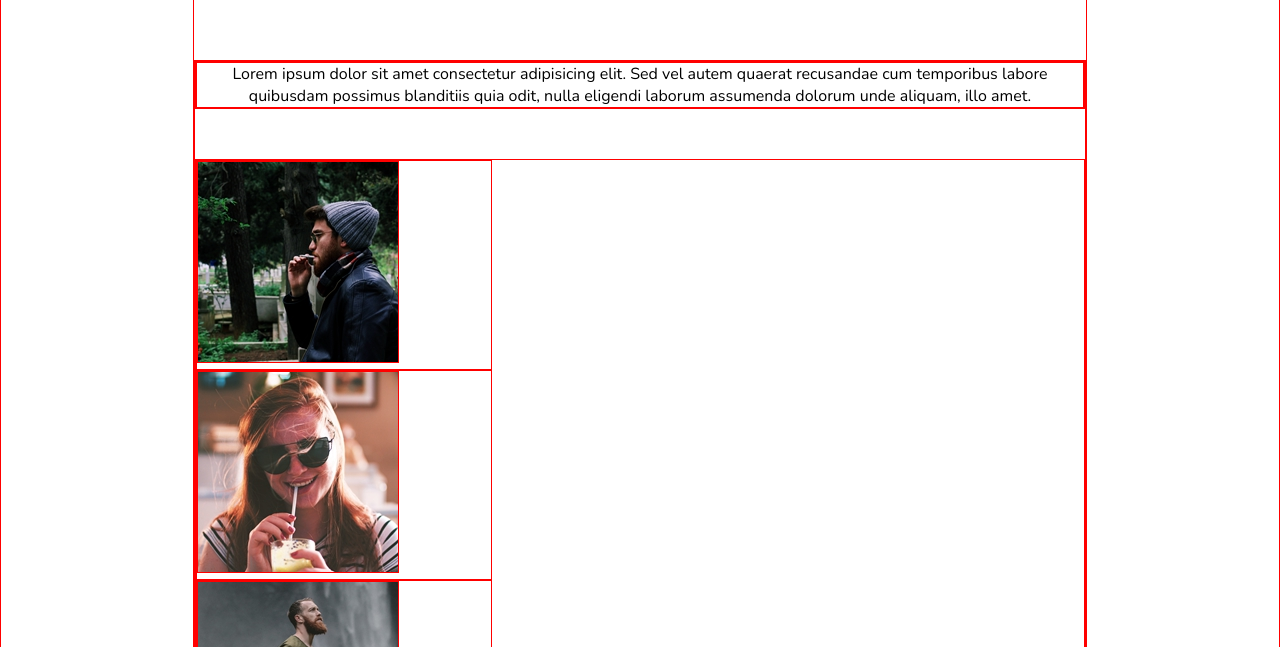
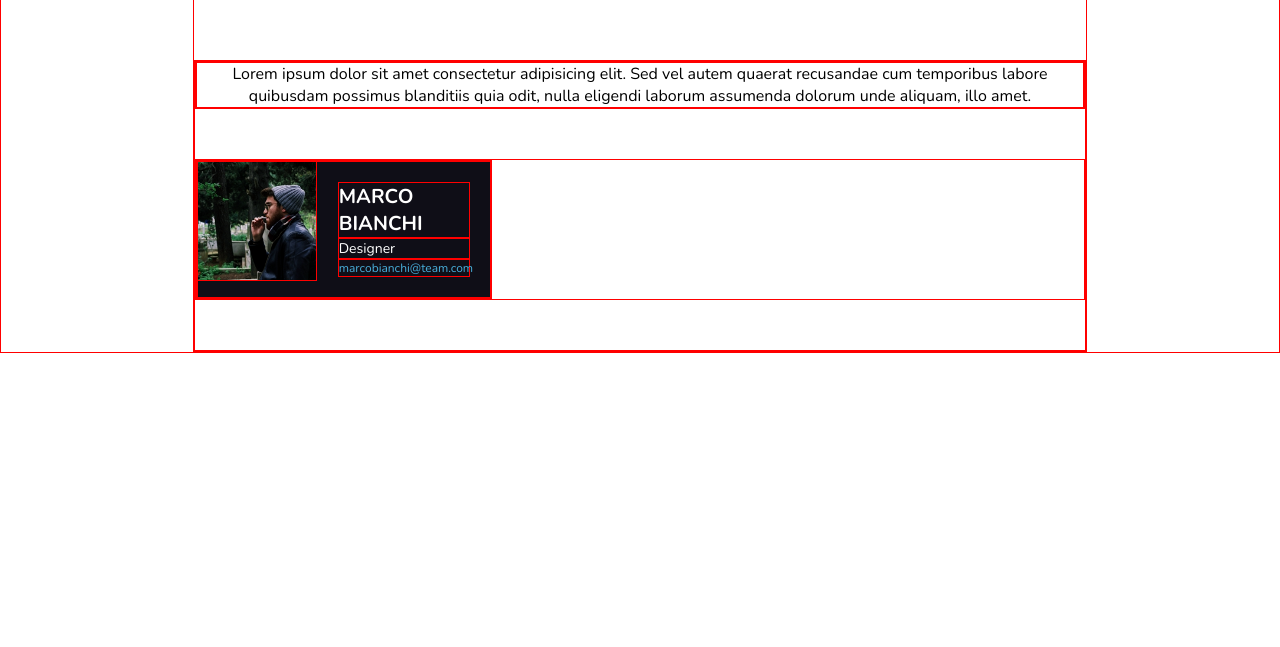
Before and after one commit to AndreaLivornese/html-css-float-cards, a plain HTML site: page index.html in a window 1280 px wide. Shown: the part 153-800 px from the top of the page. Drawn offline with nearby package versions, Linux system fonts and the light colour scheme.

Commit message:
risultato parziale della card

```diff
--- a/css/style.css
+++ b/css/style.css
@@ -7,6 +7,14 @@
     box-sizing: border-box;
 
     border:1px red solid;
+}
+
+.clearfix::after{
+    content:'';
+
+    display: table;
+
+    clear:both;
 }
 
 /* body */
@@ -52,7 +60,43 @@ section{
 }
 
 .card{
+
     width: calc(100% / 3);
+
+    background-color: #0f0e17;
+}
+
+.card img{
+    width: 120px;
+    height: 120px;
+
+    float:left;
+
+    vertical-align: middle;
+
+}
+
+.card ul{
+    padding: 20px 20px 20px 140px;
+
+    list-style-type: none;
+}
+
+.name-surname{
+    color:white;
+    font-weight: 700;
+    font-size: 20px;;
+}
+
+.work{
+    font-size: 14px;
+    color:white;
+
+}
+
+.email{
+    color: #49afdb;
+    font-size:12px;
 }
 
 /* fine section cards */
--- a/index.html
+++ b/index.html
@@ -25,10 +25,16 @@
 
             <!-- team cards -->
             <section class="container">
-                <div class="card">
+                <div class="card clearfix">
                     <img src="img/male1.png" alt="">
+
+                    <ul>
+                        <li class="name-surname">MARCO BIANCHI</li>
+                        <li class="work">Designer</li>
+                        <li class="email">marcobianchi@team.com</li>
+                    </ul>
                 </div>
-                <div class="card">
+                <!-- <div class="card">
                     <img src="img/female1.png" alt="">
 
                 </div>
@@ -47,7 +53,7 @@
                 <div class="card">
                     <img src="img/female3.png" alt="">
 
-                </div>
+                </div> -->
             </section>
 
         </main>
```
